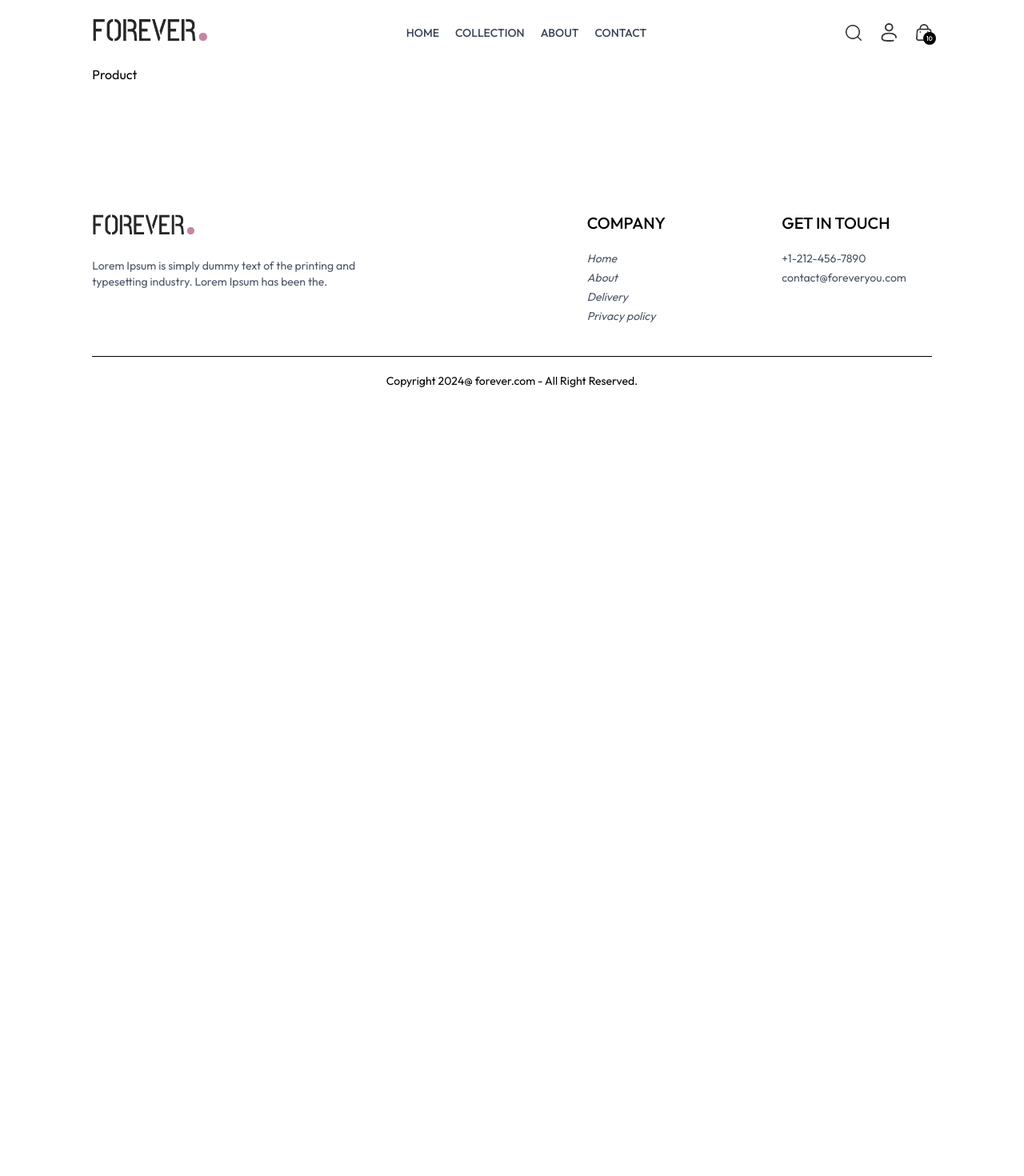
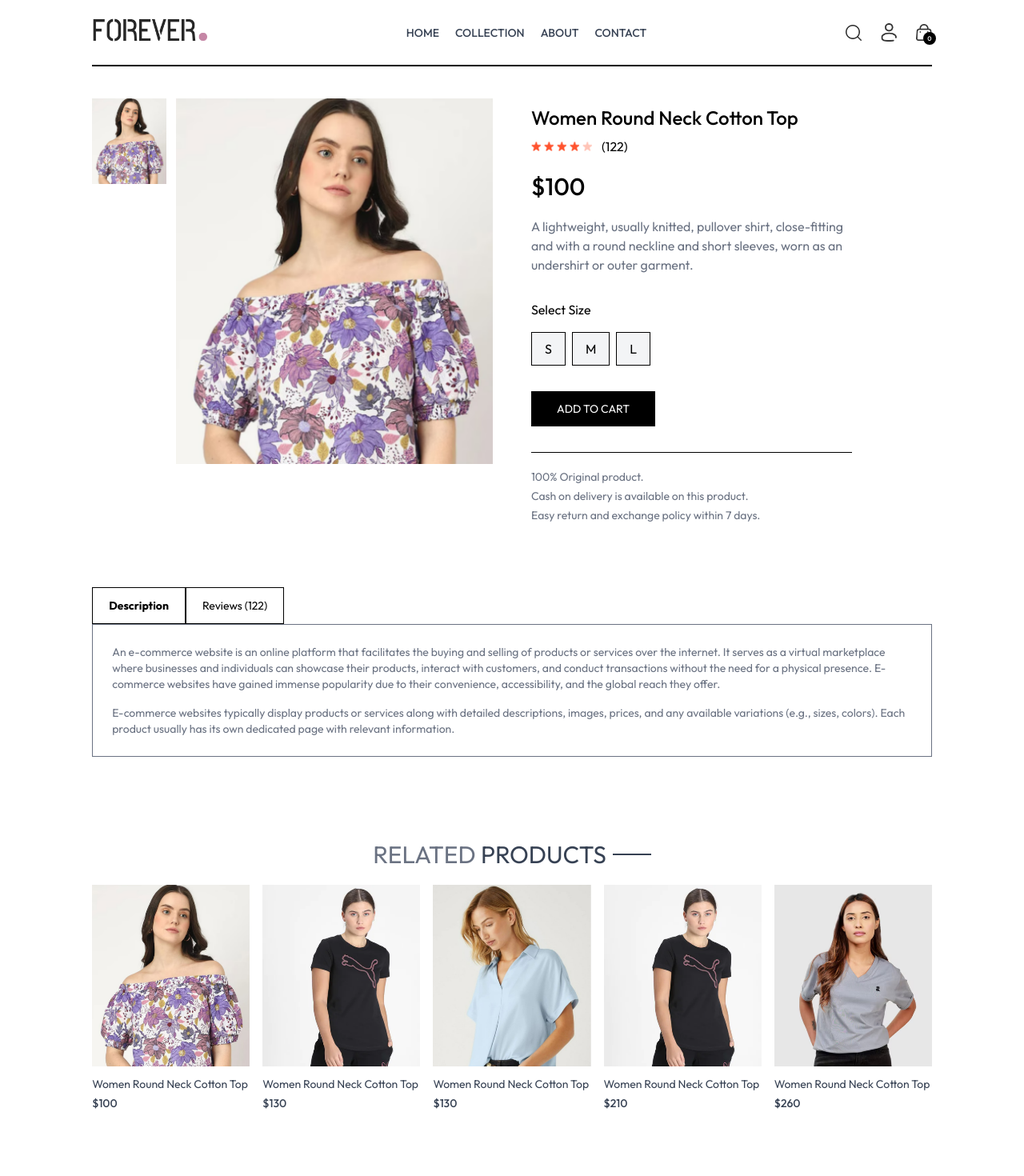
Before and after one commit to Ahmed-Elshhat/ecommerce-app, a React (Vite) app in the folder client/: page /product/aaaaa in a window 1280 px wide. Shown: the top 1470 px of the page at 80% size. Before the commit the page ends 800 px from the top, so only its background shows below. Built offline with nearby package versions, Linux system fonts and the light colour scheme.

Commit message:
Add Product page and update Context file to support Product page functionality

```diff
--- a/client/src/App.jsx
+++ b/client/src/App.jsx
@@ -12,10 +12,13 @@
 import Navbar from "./components/Navbar";
 import Footer from "./components/Footer";
 import SearchBar from "./components/SearchBar";
+import { ToastContainer } from 'react-toastify';
+
 
 function App() {
   return (
     <div className="px-4 sm:px-[5vw] md:px-[7vw] lg:px-[9vw]">
+      <ToastContainer />
       <Navbar />
       <SearchBar />
       <Routes>
--- a/client/src/components/Navbar.jsx
+++ b/client/src/components/Navbar.jsx
@@ -5,7 +5,7 @@
 
 function Navbar() {
   const [visible, setVisible] = useState(false);
-  const { setShowSearch } = useContext(ShopContext);
+  const { setShowSearch, getCartCount } = useContext(ShopContext);
   return (
     <div className="flex items-center justify-between py-5 font-medium">
       <Link to="/">
@@ -35,7 +35,12 @@
       </ul>
 
       <div className="flex items-center gap-6">
-        <img src={assets.search_icon} alt="" className="w-5 cursor-pointer" onClick={() => setShowSearch(true)} />
+        <img
+          src={assets.search_icon}
+          alt=""
+          className="w-5 cursor-pointer"
+          onClick={() => setShowSearch(true)}
+        />
 
         <div className="group relative">
           <img
@@ -55,7 +60,7 @@
         <Link to="/cart" className="relative">
           <img src={assets.cart_icon} alt="" className="w-5 min-w-5" />
           <p className="absolute right-[-5px] bottom-[-5px] w-4 text-center leading-4 bg-black text-white aspect-square rounded-full text-[8px]">
-            10
+            {getCartCount()}
           </p>
         </Link>
 
--- /dev/null
+++ b/client/src/components/RelatedProducts.jsx
@@ -0,0 +1,39 @@
+import React, { useContext, useMemo } from "react";
+import { ShopContext } from "../context/ShopContext";
+import Title from "./Title";
+import ProductItem from "./ProductItem";
+
+function RelatedProducts({ category, subCategory }) {
+  const { products } = useContext(ShopContext);
+
+  const related = useMemo(() => {
+    if (products.length === 0) return [];
+
+    return products
+      .filter((item) => item.category === category)
+      .filter((item) => item.subCategory === subCategory)
+      .slice(0, 5);
+  }, [products, category, subCategory]);
+
+  return (
+    <div className="my-24">
+      <div className="text-center text-3xl py-2">
+        <Title text1={"RELATED"} text2={"PRODUCTS"} />
+      </div>
+
+      <div className="grid grid-cols-2 sm:grid-cols-3 md:grid-cols-4 lg:grid-cols-5 gap-4 gap-y-6">
+        {related.map((item, index) => (
+          <ProductItem
+            key={index}
+            id={item._id}
+            name={item.name}
+            price={item.price}
+            image={item.image}
+          />
+        ))}
+      </div>
+    </div>
+  );
+}
+
+export default RelatedProducts;
--- a/client/src/context/ShopContext.jsx
+++ b/client/src/context/ShopContext.jsx
@@ -1,5 +1,6 @@
 import { createContext, useState } from "react";
 import { products } from "../assets/frontend_assets/assets";
+import { toast } from "react-toastify";
 
 // eslint-disable-next-line react-refresh/only-export-components
 export const ShopContext = createContext();
@@ -9,6 +10,43 @@
   const delivery_fee = 10;
   const [search, setSearch] = useState("");
   const [showSearch, setShowSearch] = useState(false);
+  const [cartItems, setCartItems] = useState({});
+
+  const addToCart = async (itemId, size) => {
+
+    if (!size) {
+      toast.error("Select Product Size")
+      return;
+    }
+
+    let cartData = structuredClone(cartItems);
+
+    if (cartData[itemId]) {
+      if (cartData[itemId][size]) {
+        cartData[itemId][size] += 1;
+      } else {
+        cartData[itemId][size] = 1;
+      }
+    } else {
+      cartData[itemId] = {};
+      cartData[itemId][size] = 1;
+    }
+    setCartItems(cartData);
+  };
+
+  const getCartCount = () => {
+    let totalCount = 0;
+    for(const items in cartItems) {
+      for(const item in cartItems[items]) {
+        try {
+          if (cartItems[items][item] > 0) {
+            totalCount += cartItems[items][item];
+          }
+        } catch (error) {error}
+      }
+    }
+    return totalCount
+  }
 
   const value = {
     products,
@@ -18,6 +56,9 @@
     setSearch,
     showSearch,
     setShowSearch,
+    cartItems,
+    addToCart,
+    getCartCount
   };
 
   return (
--- a/client/src/index.css
+++ b/client/src/index.css
@@ -1,4 +1,4 @@
-@import url('https://fonts.googleapis.com/css2?family=Outfit:wght@100..900&family=Prata&display=swap');
+@import url("https://fonts.googleapis.com/css2?family=Outfit:wght@100..900&family=Prata&display=swap");
 
 @import "tailwindcss";
 
@@ -16,6 +16,9 @@
   font-style: normal;
 }
 
+::-webkit-scrollbar {
+  display: none;
+}
 
 @media (max-width: 640px) {
   a.active {
--- a/client/src/pages/Product.jsx
+++ b/client/src/pages/Product.jsx
@@ -1,9 +1,133 @@
-import React from 'react'
+import React, { useContext, useEffect, useState } from "react";
+import { useParams } from "react-router-dom";
+import { ShopContext } from "../context/ShopContext";
+import { assets } from "../assets/frontend_assets/assets";
+import RelatedProducts from "../components/RelatedProducts";
 
 function Product() {
-  return (
-    <div>Product</div>
-  )
+  const { productId } = useParams();
+  const { products, currency, addToCart } = useContext(ShopContext);
+  const [productData, setProductData] = useState(false);
+  const [image, setImage] = useState("");
+  const [size, setSize] = useState("");
+
+  const fetchProductData = async () => {
+    products.map((item) => {
+      if (item._id === productId) {
+        setProductData(item);
+        setImage(item.image[0]);
+        return null;
+      }
+    });
+  };
+
+  useEffect(() => {
+    fetchProductData();
+  }, [productId]);
+
+  return productData ? (
+    <div className="border-t-2 pt-10 transition-opacity ease-in duration-500 opacity-100">
+      {/* --------- Product Data --------- */}
+      <div className="flex gap-12 sm:gap-12 flex-col sm:flex-row">
+        {/* --------- Product Images --------- */}
+        <div className="flex-1 flex flex-col-reverse gap-3 sm:flex-row">
+          <div className="flex sm:flex-col overflow-x-auto sm:overflow-y-scroll justify-between sm:justify-normal sm:w-[18.7%] w-full">
+            {productData.image.map((item, index) => (
+              <img
+                src={item}
+                alt=""
+                key={index}
+                className="w-[24%] sm:w-full sm:mb-3 flex-shrink-0 cursor-pointer"
+                onClick={() => setImage(item)}
+              />
+            ))}
+          </div>
+
+          <div className="w-full sm:w-[80%]">
+            <img src={image} alt="" className="w-full h-auto" />
+          </div>
+        </div>
+
+        {/* --------- Product Info --------- */}
+        <div className="flex-1">
+          <h1 className="font-medium text-2xl mt-2"> {productData.name}</h1>
+          <div className="flex items-center gap-1 mt-2">
+            <img src={assets.star_icon} alt="" className="w-3 5" />
+            <img src={assets.star_icon} alt="" className="w-3 5" />
+            <img src={assets.star_icon} alt="" className="w-3 5" />
+            <img src={assets.star_icon} alt="" className="w-3 5" />
+            <img src={assets.star_dull_icon} alt="" className="w-3 5" />
+            <p className="pl-2">(122)</p>
+          </div>
+          <p className="mt-5 text-3xl font-medium">
+            {currency}
+            {productData.price}
+          </p>
+          <p className="mt-5 text-gray-500 md:w-4/5">
+            {productData.description}
+          </p>
+          <div className="flex flex-col gap-4 my-8">
+            <p>Select Size</p>
+            <div className="flex gap-2">
+              {productData.sizes.map((item, index) => (
+                <button
+                  key={index}
+                  className={`border py-2 px-4 bg-gray-100 ${
+                    item === size ? "border-orange-500" : ""
+                  }`}
+                  onClick={() => setSize(item)}
+                >
+                  {item}
+                </button>
+              ))}
+            </div>
+          </div>
+          <button className="bg-black text-white px-8 py-3 text-sm active:bg-gray-700" onClick={() => addToCart(productData._id, size)}>
+            ADD TO CART
+          </button>
+          <hr className="mt-8 sm:w-4/5" />
+          <div className="text-sm text-gray-500 mt-5 flex flex-col gap-1">
+            <p>100% Original product.</p>
+            <p>Cash on delivery is available on this product.</p>
+            <p>Easy return and exchange policy within 7 days.</p>
+          </div>
+        </div>
+      </div>
+
+      {/* --------- Description & Review Section --------- */}
+      <div className="mt-20">
+        <div className="flex">
+          <b className="border px-5 py-3 text-sm">Description</b>
+          <p className="border px-5 py-3 text-sm">Reviews (122)</p>
+        </div>
+        <div className="flex flex-col gap-4 border px-6 py-6 text-sm text-gray-500">
+          <p>
+            An e-commerce website is an online platform that facilitates the
+            buying and selling of products or services over the internet. It
+            serves as a virtual marketplace where businesses and individuals can
+            showcase their products, interact with customers, and conduct
+            transactions without the need for a physical presence. E-commerce
+            websites have gained immense popularity due to their convenience,
+            accessibility, and the global reach they offer.
+          </p>
+          <p>
+            E-commerce websites typically display products or services along
+            with detailed descriptions, images, prices, and any available
+            variations (e.g., sizes, colors). Each product usually has its own
+            dedicated page with relevant information.
+          </p>
+        </div>
+      </div>
+
+      {/* --------- display related products --------- */}
+      <RelatedProducts
+        category={productData.category}
+        subCategory={productData.subCategory}
+      />
+    </div>
+  ) : (
+    <div className="opacity-0"></div>
+  );
 }
 
-export default Product
+export default Product;
```
Also changed, not shown: client/src/pages/collection.jsx (+8 -3 lines).
